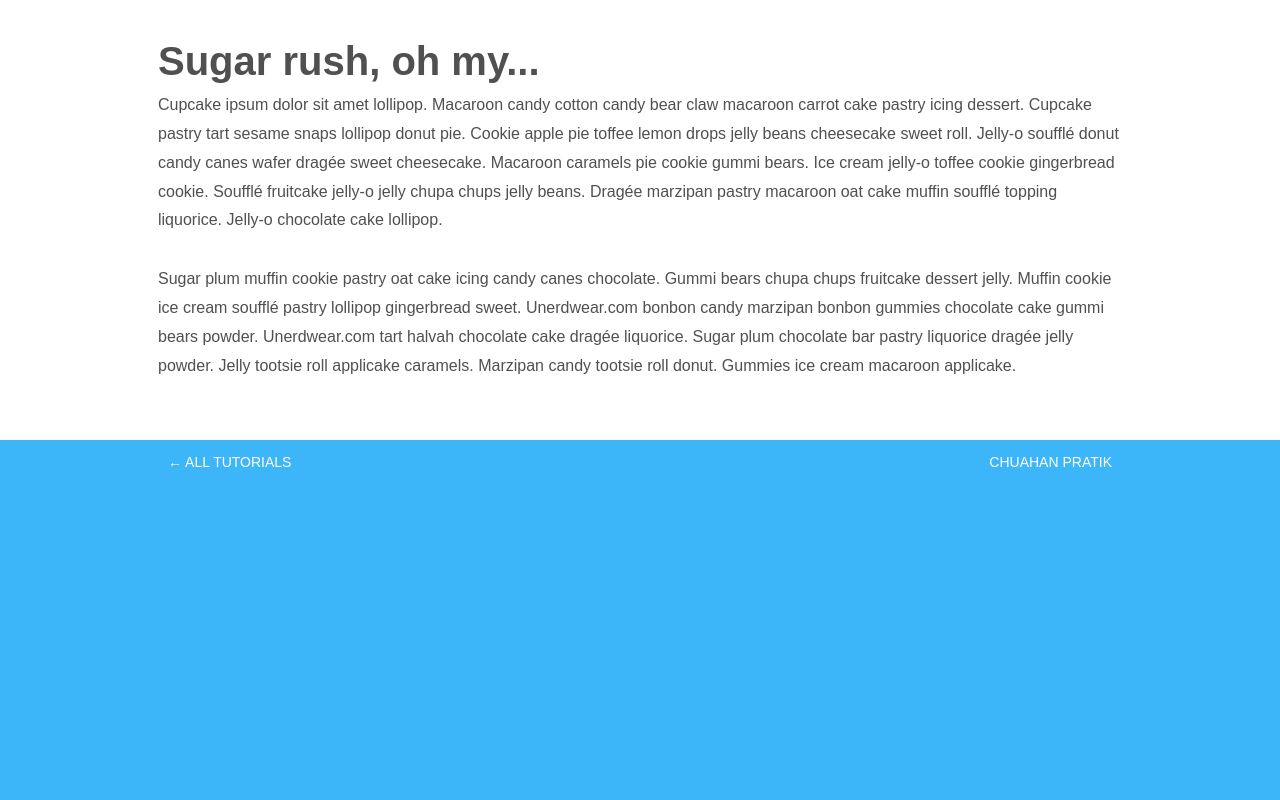
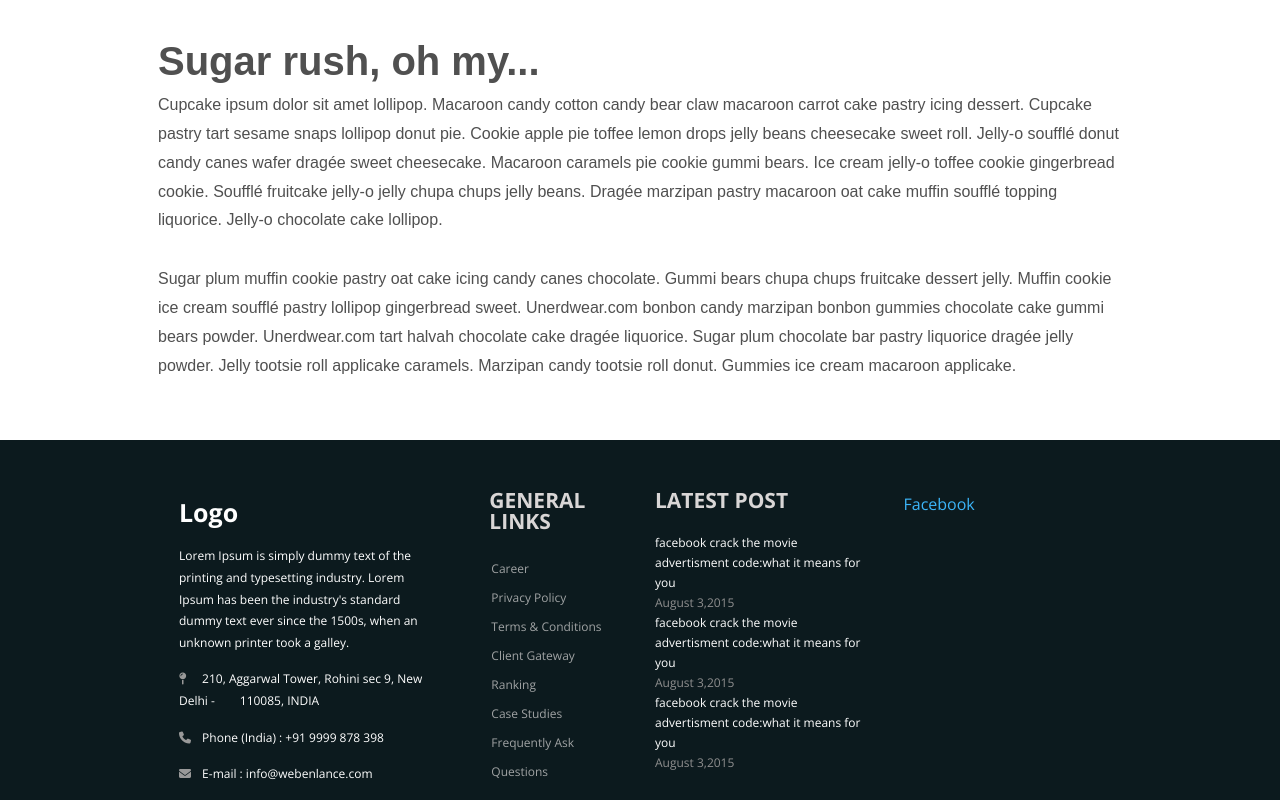
Before and after one commit to WEB-115-john-douglas/inside-out-html5-app, a plain HTML site: page index.html in a window 1280 px wide. Shown: the part 2093-2893 px from the top of the page. Before the commit the page ends 2579 px from the top, so only its background shows below. Drawn offline with nearby package versions, Linux system fonts and the light colour scheme.

Commit message:
added footer.css

```diff
--- /dev/null
+++ b/assets/css/footer.css
@@ -0,0 +1,39 @@
+@import url(https://fonts.googleapis.com/css?family=Open+Sans:400,700,300);
+footer { background-color:#0c1a1e; min-height:350px; font-family: 'Open Sans', sans-serif; }
+.footerleft { margin-top:50px; padding:0 36px; }
+.logofooter { margin-bottom:10px; font-size:25px; color:#fff; font-weight:700;}
+
+.footerleft p { color:#fff; font-size:12px !important; font-family: 'Open Sans', sans-serif; margin-bottom:15px;}
+.footerleft p i { width:20px; color:#999;}
+
+
+.paddingtop-bottom {  margin-top:50px;}
+.footer-ul { list-style-type:none;  padding-left:0px; margin-left:2px;}
+.footer-ul li { line-height:29px; font-size:12px;}
+.footer-ul li a { color:#a0a3a4; transition: color 0.2s linear 0s, background 0.2s linear 0s; }
+.footer-ul i { margin-right:10px;}
+.footer-ul li a:hover {transition: color 0.2s linear 0s, background 0.2s linear 0s; color:#ff670f; }
+
+.social:hover {
+     -webkit-transform: scale(1.1);
+     -moz-transform: scale(1.1);
+     -o-transform: scale(1.1);
+ }
+
+
+
+
+ .icon-ul { list-style-type:none !important; margin:0px; padding:0px;}
+ .icon-ul li { line-height:75px; width:100%; float:left;}
+ .icon { float:left; margin-right:5px;}
+
+
+ .copyright { min-height:40px; background-color:#000000;}
+ .copyright p { text-align:left; color:#FFF; padding:10px 0; margin-bottom:0px;}
+ .heading7 { font-size:21px; font-weight:700; color:#d9d6d6; margin-bottom:22px;}
+ .post p { font-size:12px; color:#FFF; line-height:20px;}
+ .post p span { display:block; color:#8f8f8f;}
+ .bottom_ul { list-style-type:none; float:right; margin-bottom:0px;}
+ .bottom_ul li { float:left; line-height:40px;}
+ .bottom_ul li:after { content:"/"; color:#FFF; margin-right:8px; margin-left:8px;}
+ .bottom_ul li a { color:#FFF;  font-size:12px;}
--- a/index.html
+++ b/index.html
@@ -7,12 +7,12 @@
     <title>inside out HTML5 App</title>
     <link rel="stylesheet" href="https://maxcdn.bootstrapcdn.com/bootstrap/4.0.0/css/bootstrap.min.css" integrity="sha384-Gn5384xqQ1aoWXA+058RXPxPg6fy4IWvTNh0E263XmFcJlSAwiGgFAW/dAiS6JXm" crossorigin="anonymous">
 
-
+    <!-- styles used for the header and body of the page -->
     <link rel="stylesheet" a href="assets/css/header-resize.css">
-
-
+    <!-- styles used for the footer of the page -->
+    <link rel="stylesheet" a href="assets/css/footer.css">
     <script>
-        function init() {
+        function init()
         window.addEventListener('scroll', function(e) {
             var distanceY = window.pageYOffset || document.documentElement.scrollTop,
                 shrinkOn = 300,
@@ -84,12 +84,49 @@
         </div>
         <!-- #main -->
 
+        <link href="https://fortawesome.github.io/Font-Awesome/assets/font-awesome/css/font-awesome.css" rel="stylesheet">
+        <!--footer start from here-->
         <footer>
-            <div id="info-bar">
-                <div class="container clearfix"> <span class="all-tutorials"><a href="http://bootsnipp.com/cppratikcp">← all tutorials</a></span> <span class="back-to-tutorial"><a href="https://www.facebook.com/pratik.chauhan.cp">CHUAHAN PRATIK</a></span> </div>
+            <div class="container">
+                <div class="row">
+                    <div class="col-md-4 col-sm-6 footerleft ">
+                        <div class="logofooter"> Logo</div>
+                        <p>Lorem Ipsum is simply dummy text of the printing and typesetting industry. Lorem Ipsum has been the industry's standard dummy text ever since the 1500s, when an unknown printer took a galley.</p>
+                        <p><i class="fa fa-map-pin"></i> 210, Aggarwal Tower, Rohini sec 9, New Delhi -        110085, INDIA</p>
+                        <p><i class="fa fa-phone"></i> Phone (India) : +91 9999 878 398</p>
+                        <p><i class="fa fa-envelope"></i> E-mail : info@webenlance.com</p>
                     </div>
-            <!-- /#top-bar -->
+                    <div class="col-md-2 col-sm-6 paddingtop-bottom">
+                        <h6 class="heading7">GENERAL LINKS</h6>
+                        <ul class="footer-ul">
+                            <li><a href="#"> Career</a></li>
+                            <li><a href="#"> Privacy Policy</a></li>
+                            <li><a href="#"> Terms & Conditions</a></li>
+                            <li><a href="#"> Client Gateway</a></li>
+                            <li><a href="#"> Ranking</a></li>
+                            <li><a href="#"> Case Studies</a></li>
+                            <li><a href="#"> Frequently Ask Questions</a></li>
+                        </ul>
+                    </div>
+                    <div class="col-md-3 col-sm-6 paddingtop-bottom">
+                        <h6 class="heading7">LATEST POST</h6>
+                        <div class="post">
+                            <p>facebook crack the movie advertisment code:what it means for you <span>August 3,2015</span></p>
+                            <p>facebook crack the movie advertisment code:what it means for you <span>August 3,2015</span></p>
+                            <p>facebook crack the movie advertisment code:what it means for you <span>August 3,2015</span></p>
+                        </div>
+                    </div>
+                    <div class="col-md-3 col-sm-6 paddingtop-bottom">
+                        <div class="fb-page" data-href="https://www.facebook.com/facebook" data-tabs="timeline" data-height="300" data-small-header="false" style="margin-bottom:15px;" data-adapt-container-width="true" data-hide-cover="false" data-show-facepile="true">
+                            <div class="fb-xfbml-parse-ignore">
+                                <blockquote cite="https://www.facebook.com/facebook"><a href="https://www.facebook.com/facebook">Facebook</a></blockquote>
+                            </div>
+                        </div>
+                    </div>
+                </div>
+            </div>
         </footer>
+
         <!-- /footer -->
 
     </div>
@@ -101,10 +138,7 @@
 
     <script src="https://maxcdn.bootstrapcdn.com/bootstrap/4.0.0/js/bootstrap.min.js" integrity="sha384-JZR6Spejh4U02d8jOt6vLEHfe/JQGiRRSQQxSfFWpi1MquVdAyjUar5+76PVCmYl" crossorigin="anonymous"></script>
 
-
     <script src="js/header-resize.js"></script>
-
-
 
 </body>
 
```
Lines whose indentation alone changed are shown as unchanged.
